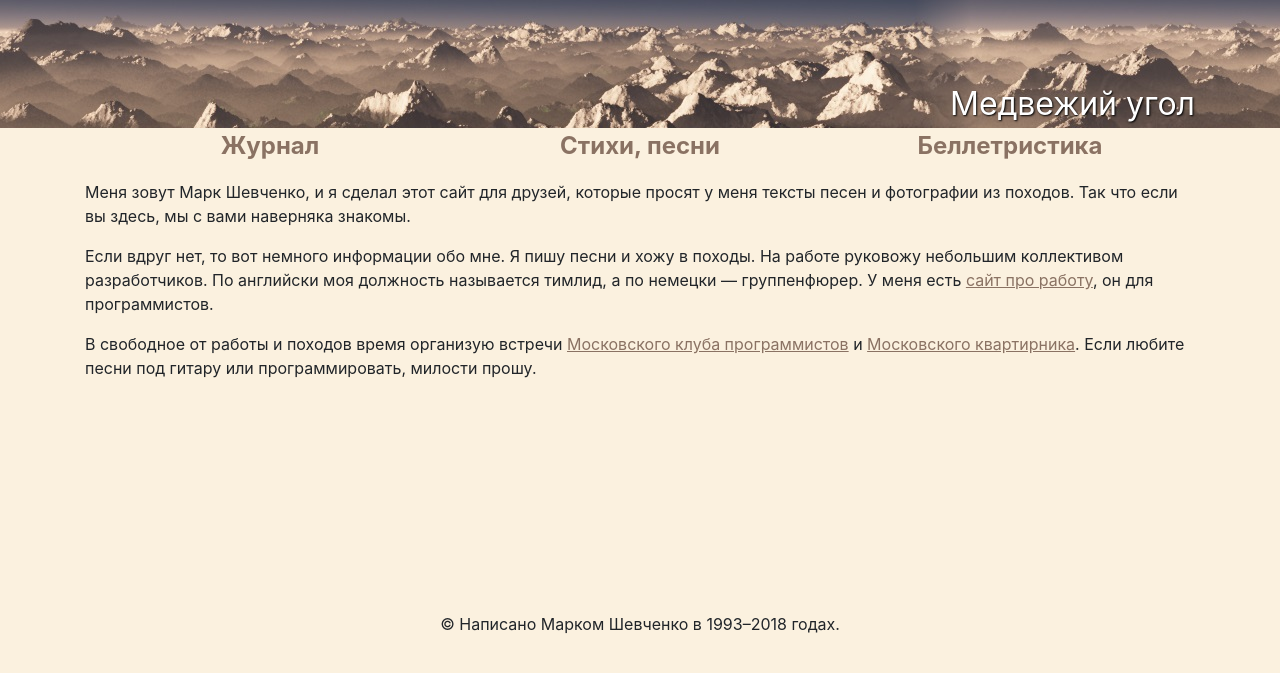
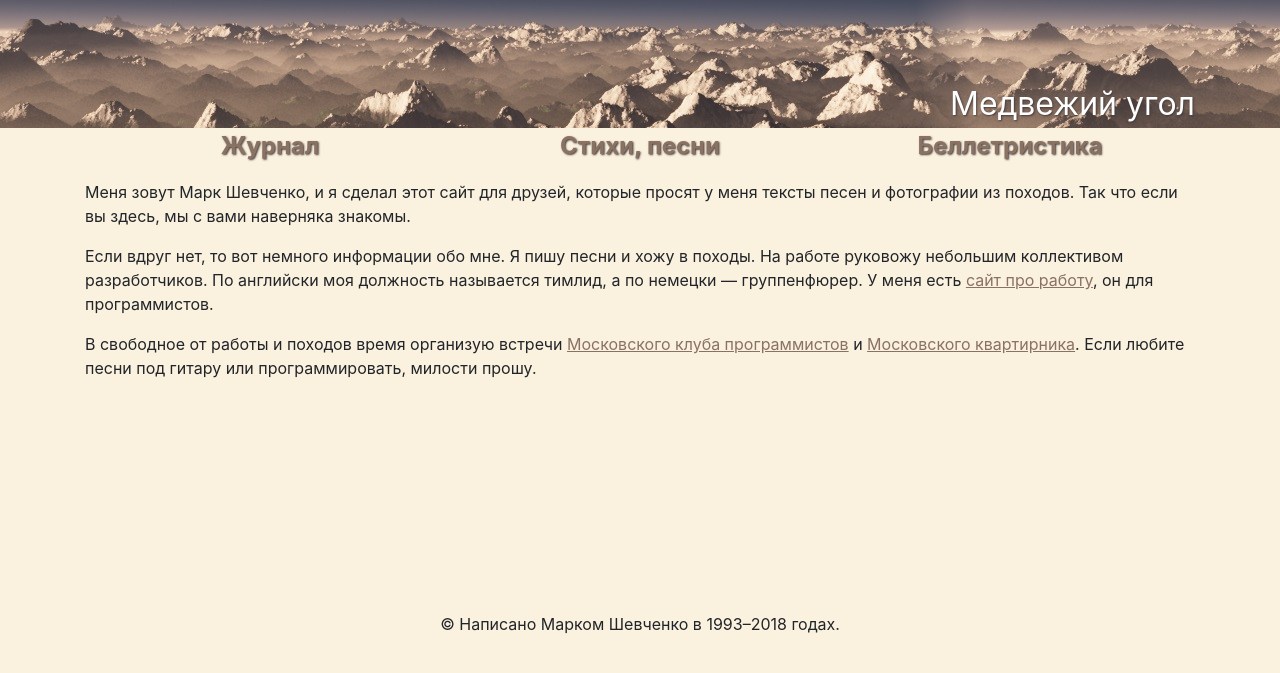
Before and after one commit to mark-shevchenko-name/mark-shevchenko-name.github.io, a Jekyll site: the page built from index.md, in a window 1280 px wide. Shown: the top 673 px of the page. Built offline with Jekyll 4.4.1, drawn with Linux system fonts in a browser that asks for light colours.

Commit message:
Скорректировал цвета

```diff
--- a/css/main.css
+++ b/css/main.css
@@ -41,7 +41,7 @@
 .header-title {
 	font-size: 32px;
 	color: white;
-	text-shadow: 1px 1px 2px black;
+	text-shadow: 1px 1px 2px #463C3D;
 	text-decoration: none;
 	position: absolute;
 	right: 0;
@@ -58,6 +58,7 @@
 .navigation-item > a:hover {
 	font-size: 24px;
 	font-weight: bold;
+	text-shadow: 1px 1px 2px #463C3D;
 	display: block;
 	text-align: center;
 	width: 100%;
```
